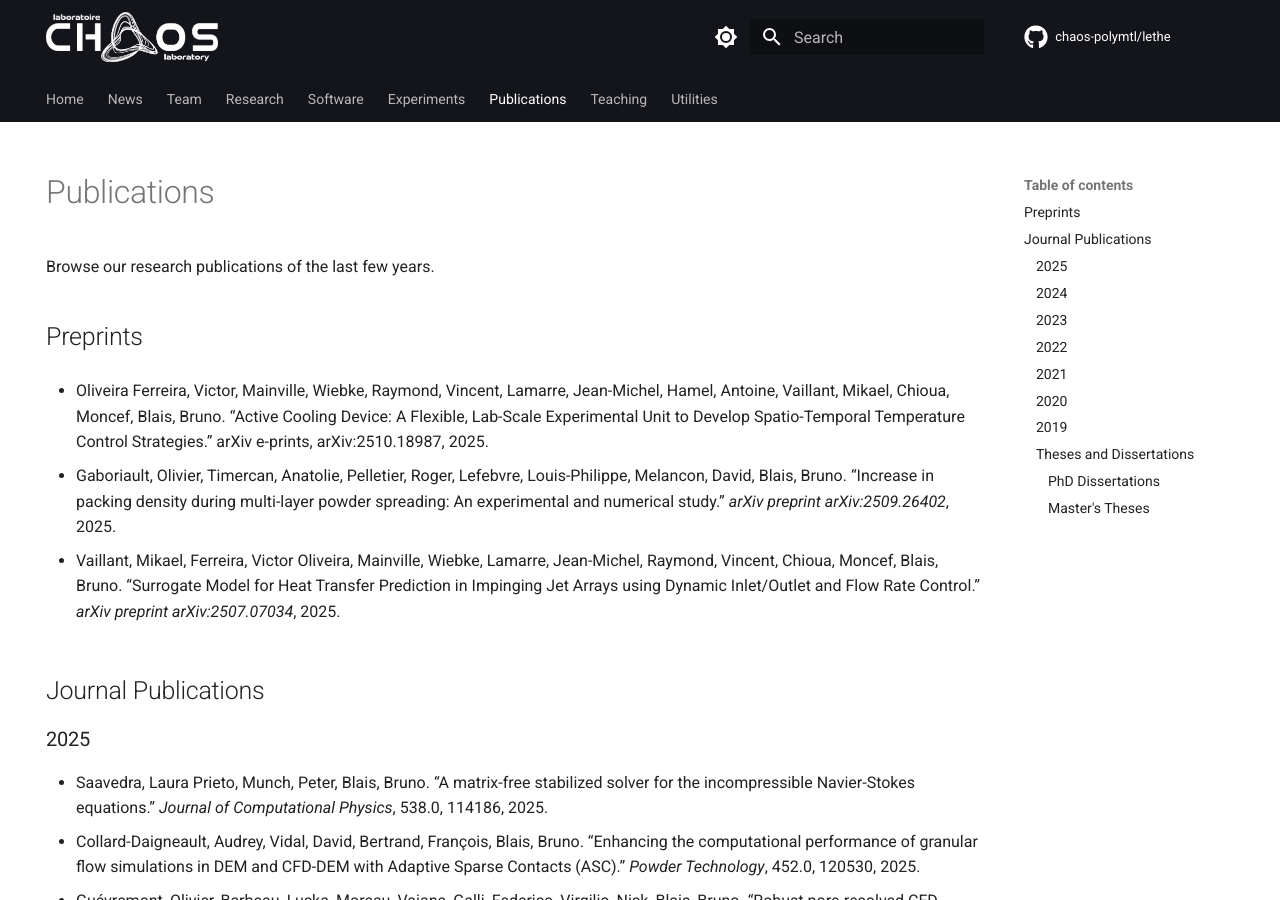
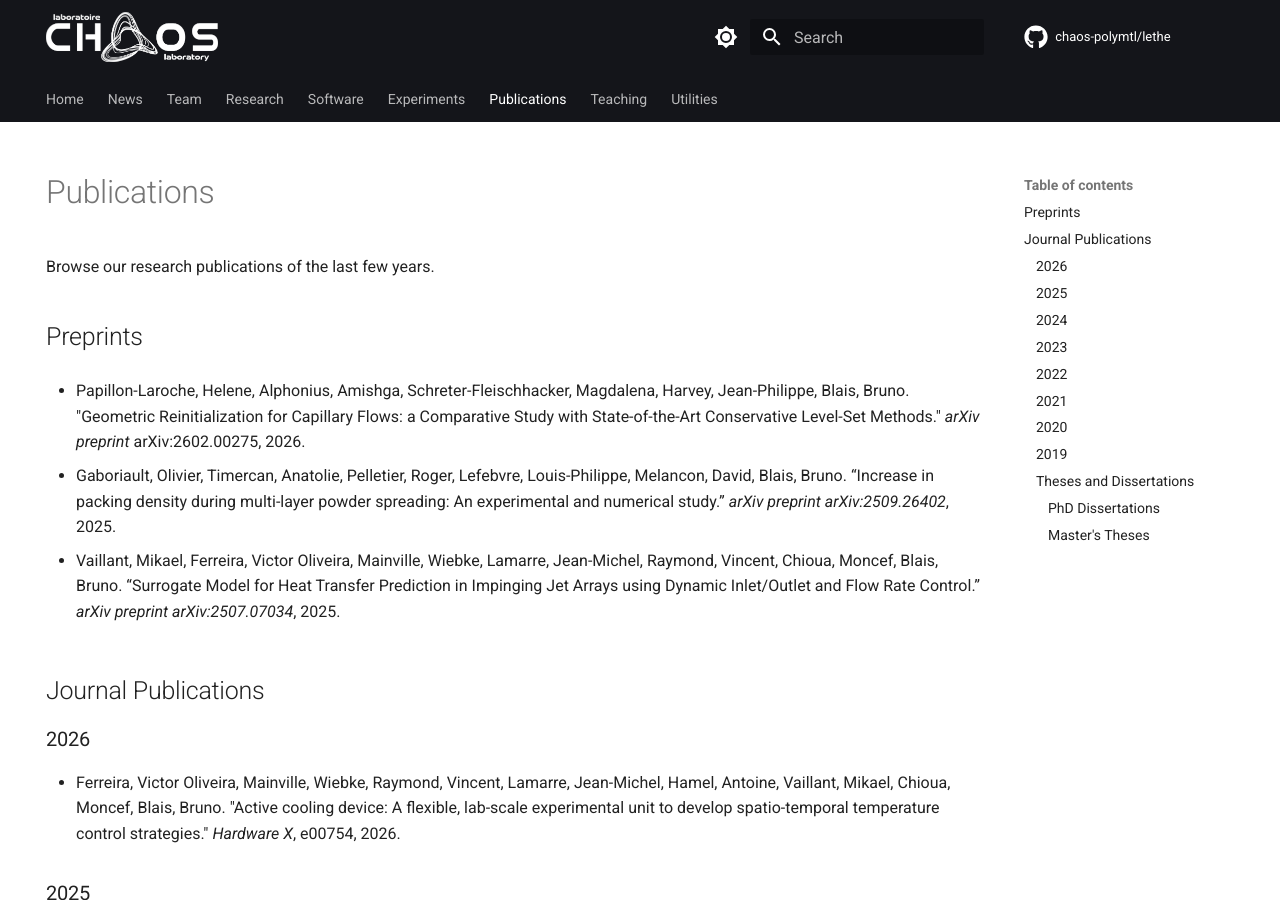
Before and after one commit to chaos-polymtl/chaos-lab, an MkDocs documentation site: the page built from docs/publications.md, in a window 1280 px wide and 900 px high. Built offline with MkDocs 1.6.1 and Material for MkDocs 9.7.7, drawn with Linux system fonts in a browser that asks for light colours; a script that is not in the unit is left out; comment, search, counter and statistics services are not loaded.

Commit message:
Add new publication and preprint

```diff
--- a/docs/publications.md
+++ b/docs/publications.md
@@ -9,13 +9,17 @@ Browse our research publications of the last few years.
 
 ## Preprints
 
-- Oliveira Ferreira, Victor, Mainville, Wiebke, Raymond, Vincent, Lamarre, Jean-Michel, Hamel, Antoine, Vaillant, Mikael, Chioua, Moncef, Blais, Bruno. “Active Cooling Device: A Flexible, Lab-Scale Experimental Unit to Develop Spatio-Temporal Temperature Control Strategies.” arXiv e-prints, arXiv:2510.18987, 2025.
+- Papillon-Laroche, Helene, Alphonius, Amishga, Schreter-Fleischhacker, Magdalena, Harvey, Jean-Philippe, Blais, Bruno. "Geometric Reinitialization for Capillary Flows: a Comparative Study with State-of-the-Art Conservative Level-Set Methods." *arXiv preprint* arXiv:2602.00275, 2026.
 
 - Gaboriault, Olivier, Timercan, Anatolie, Pelletier, Roger, Lefebvre, Louis-Philippe, Melancon, David, Blais, Bruno. “Increase in packing density during multi-layer powder spreading: An experimental and numerical study.” *arXiv preprint arXiv:2509.26402*, 2025.
 
 - Vaillant, Mikael, Ferreira, Victor Oliveira, Mainville, Wiebke, Lamarre, Jean-Michel, Raymond, Vincent, Chioua, Moncef, Blais, Bruno. “Surrogate Model for Heat Transfer Prediction in Impinging Jet Arrays using Dynamic Inlet/Outlet and Flow Rate Control.” *arXiv preprint arXiv:2507.07034*, 2025.
 
 ## Journal Publications
+
+### 2026
+
+- Ferreira, Victor Oliveira, Mainville, Wiebke, Raymond, Vincent, Lamarre, Jean-Michel, Hamel, Antoine, Vaillant, Mikael, Chioua, Moncef, Blais, Bruno. "Active cooling device: A flexible, lab-scale experimental unit to develop spatio-temporal temperature control strategies." *Hardware X*, e00754, 2026.
 
 ### 2025
 
```
